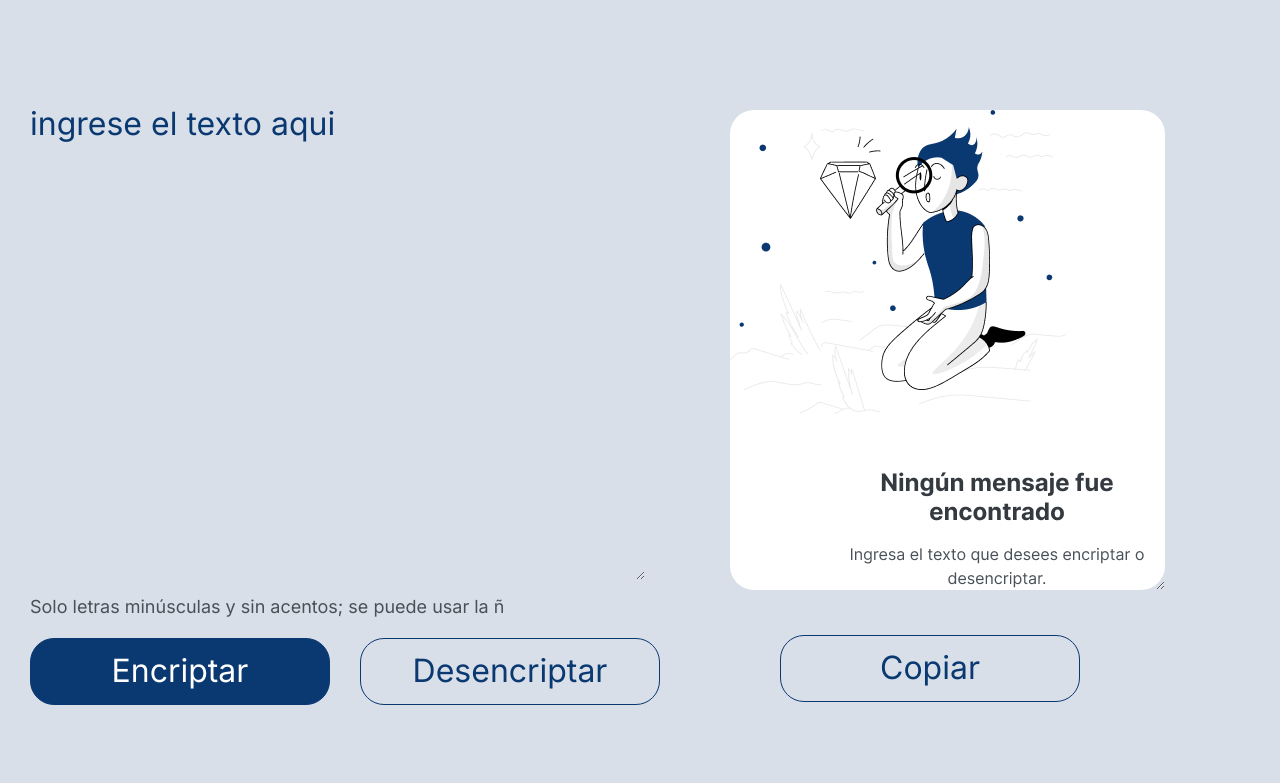
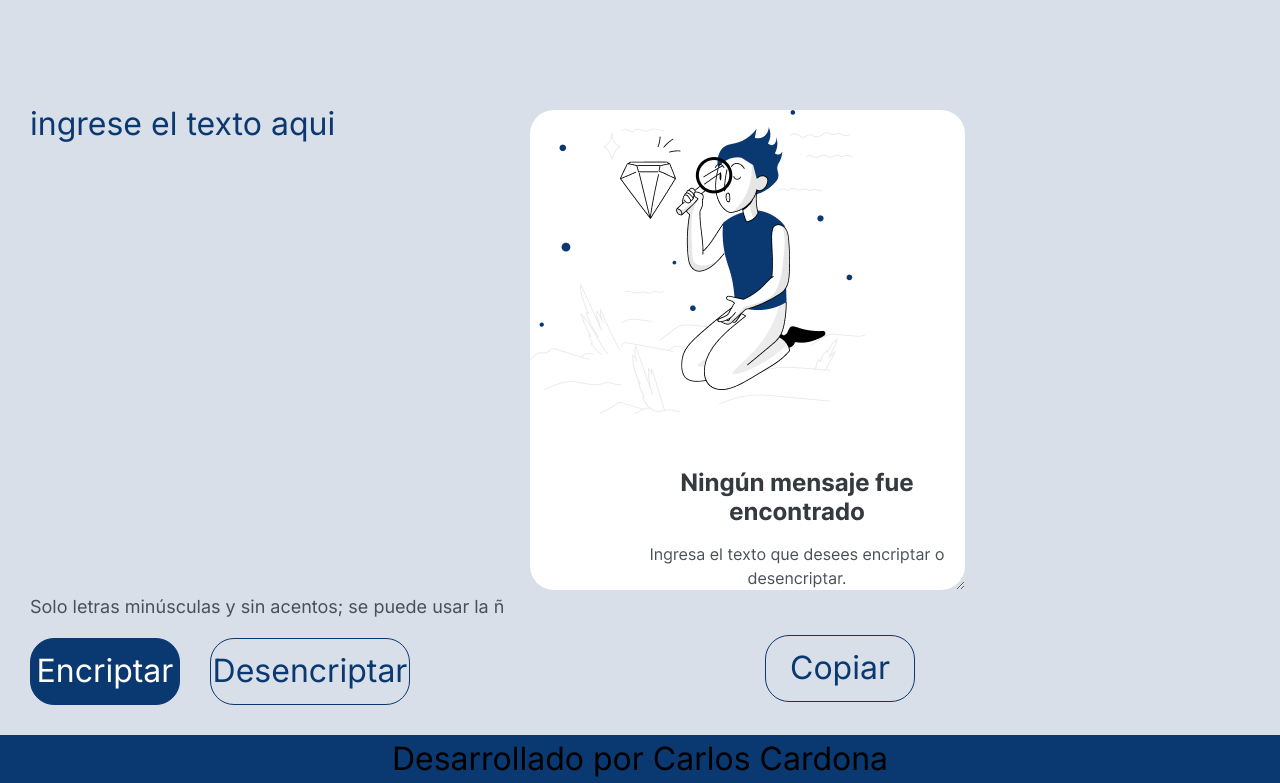
Before and after one commit to carlosbastian75/encriptadordetextos, a plain HTML site: page index.html in a window 1280 px wide. Shown: the part 49-832 px from the top of the page. Before the commit the page ends 800 px from the top, so only its background shows below. Drawn offline with Linux system fonts and the light colour scheme; a web font is replaced by a local one.

Commit message:
asignacion nuevamente boton copiar

```diff
--- a/index.html
+++ b/index.html
@@ -32,6 +32,7 @@
 
         </section>
     </main>
+    <footer class="footer">Desarrollado por Carlos Cardona</footer>
         <script src="app.js"></script>
         </body>
 </html>
--- a/styles/style.css
+++ b/styles/style.css
@@ -44,7 +44,7 @@
     border: none;
     border-radius: 24px;
     color: #0A3871;
-    margin-left: 700px;
+    margin-left: 500px;
     margin-top: 100px;
     padding-left: 20px;
     position: absolute;
@@ -67,7 +67,7 @@
     cursor: pointer;
     height: 67px;
     margin-left: 30px;
-    width: 300px;
+    width: 200px;
     }
 
     .btn__encriptar{
@@ -77,7 +77,7 @@
     color: white;
     cursor: pointer;
     height: 67px;
-    width: 300px;
+    width: 150px;
     }
     .btn__copiar{
 
@@ -88,10 +88,14 @@
     height: 67px;
     margin-left: 120px;
     margin-top: 625px;
-    position: fixed;
-    width: 300px;
+    position: absolute;
+    width: 150px;
     }
-
+.footer{
+    background-color: #0A3871;
+    text-align: center;
+    font-family: 'inter';
+}
     .informacion {
     color: #495057;
     font-size: 18px;
```
